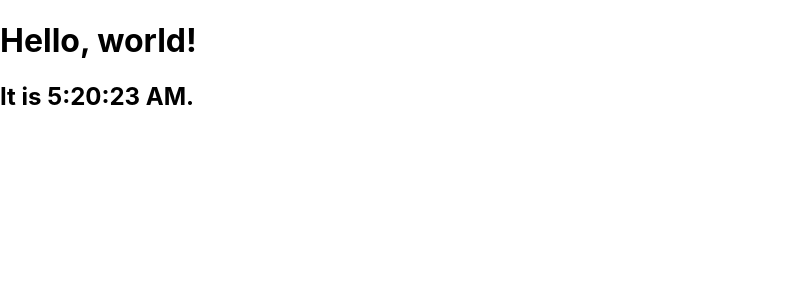
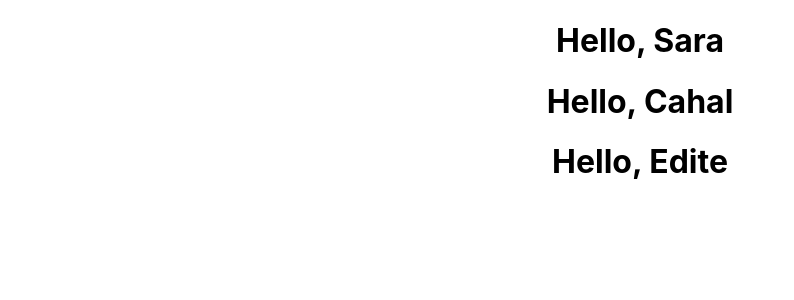
Before and after one commit to shraddhavk/reactpractice, a React (Create React App) app: page / in a window 1280 px wide. Shown: the top 300 px of the page, without its empty margins (0-794 px from the left). Built offline with nearby package versions, Linux system fonts and the light colour scheme.

Commit message:
Use of props

```diff
--- a/src/App.js
+++ b/src/App.js
@@ -2,10 +2,16 @@ import React from 'react';
 import logo from './logo.svg';
 import './App.css';
 
+function Welcome(props) {
+  return <h1>Hello, {props.name}</h1>;
+}
+
 function App() {
   return (
     <div className="App">
-
+      <Welcome name="Sara" />
+      <Welcome name="Cahal" />
+      <Welcome name="Edite" />
     </div>
   );
 }
--- a/src/index.js
+++ b/src/index.js
@@ -4,17 +4,10 @@ import './index.css';
 import App from './App';
 import * as serviceWorker from './serviceWorker';
 
-function tick() {
-    const element = (
-      <div>
-        <h1>Hello, world!</h1>
-        <h2>It is {new Date().toLocaleTimeString()}.</h2>
-      </div>
-    );
-    ReactDOM.render(element, document.getElementById('root'));
-  }
+ReactDOM.render(<App />, document.getElementById('root'));
 
-  setInterval(tick, 1000);
+
+
 
 // If you want your app to work offline and load faster, you can change
 // unregister() to register() below. Note this comes with some pitfalls.
```
